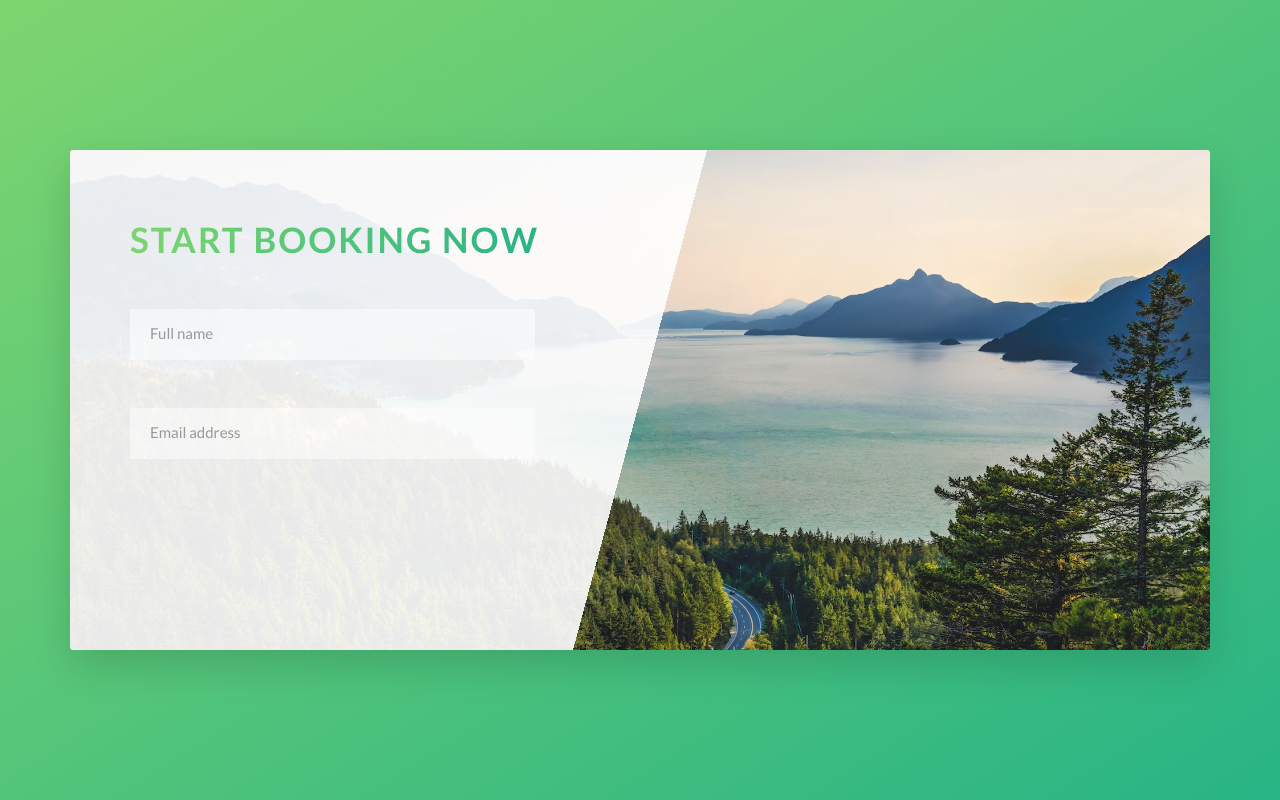
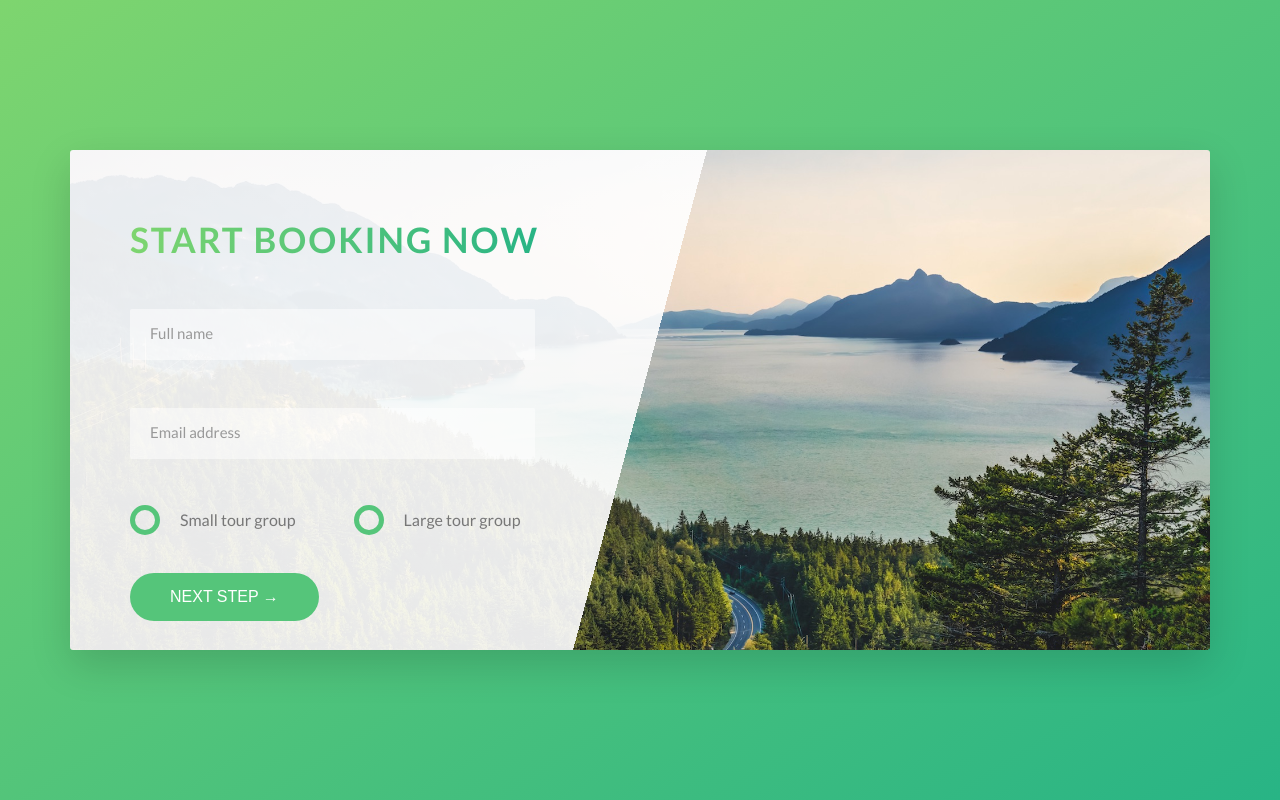
Before and after one commit to Falence/natourss, a website: page index.html in a window 1280 px wide. Shown: the part 4453-5253 px from the top of the page. Drawn offline with Linux system fonts and the light colour scheme.

Commit message:
building the bocking section part 3

```diff
--- a/index.html
+++ b/index.html
@@ -286,13 +286,37 @@
                                         Start booking now
                                     </h2>
                                 </div>
+
                                 <div class="form__group">
                                     <input id="name" type="text" class="form__input" placeholder="Full name" required>
                                     <label for="name" class="form__label">Full name</label>
                                 </div>
+
                                 <div class="form__group">
                                     <input id="email" type="email" class="form__input" placeholder="Email address" required>
                                     <label for="email" class="form__label">Email address</label>
+                                </div>
+
+                                <div class="form__group u-margin-bottom-medium">
+                                    <div class="form__radio-group">
+                                        <input id="small" type="radio" class="form__radio-input" name="size">
+                                        <label for="small" class="form__radio-label">
+                                            <span class="form__radio-button"></span>
+                                            Small tour group
+                                        </label>
+                                    </div>
+
+                                    <div class="form__radio-group">
+                                        <input id="large" type="radio" class="form__radio-input" name="size">
+                                        <label for="large" class="form__radio-label">
+                                            <span class="form__radio-button"></span>
+                                            Large tour group
+                                        </label>
+                                    </div>
+                                </div>
+
+                                <div class="form__group">
+                                    <button class="btn btn--green">Next step &rarr;</button>
                                 </div>
                             </form>
                         </div>
--- a/sass/base/_utilities.scss
+++ b/sass/base/_utilities.scss
@@ -1,23 +1,23 @@
 .u-center-text {
-	text-align: center;
+	text-align: center !important;
 }
 
 .u-margin-bottom-small {
-	margin-bottom: 1.5rem;
+	margin-bottom: 1.5rem !important;
 }
 
 .u-margin-bottom-medium {
-	margin-bottom: 4rem;
+	margin-bottom: 4rem !important;
 }
 
 .u-margin-bottom-big {
-	margin-bottom: 8rem;
+	margin-bottom: 8rem !important;
 }
 
 .u-margin-top-big {
-	margin-top: 8rem;
+	margin-top: 8rem !important;
 }
 
 .u-margin-top-huge {
-	margin-top: 10rem;
+	margin-top: 10rem !important;
 }
--- a/sass/components/_button.scss
+++ b/sass/components/_button.scss
@@ -1,4 +1,5 @@
 .btn {
+	&,
 	&:link,
 	&:visited {
 		text-transform: uppercase;
@@ -9,6 +10,10 @@
 		transition: all 0.2s;
 		position: relative;
     	font-size: $default-font-size;
+
+		// change for the <button> element
+		border: none;
+		cursor: pointer;
 	}
 
 	&:hover {
@@ -21,7 +26,9 @@
 		}
 	}
 
-	&:active {
+	&:active,
+	&:focus {
+		outline: none;
 		transform: translateY(-0.1rem);
 		box-shadow: 0 0.5rem 1rem rgba($color-black, 0.2);
 	}
--- a/sass/components/_form.scss
+++ b/sass/components/_form.scss
@@ -45,4 +45,50 @@
         visibility: hidden;
         transform: translateY(-4rem);
     }
+
+    &__radio-input {
+        display: none;
+    }
+
+    &__radio-group {
+        width: 49%;
+        display: inline-block;
+    }
+
+    &__radio-label {
+        font-size: $default-font-size;
+        cursor: pointer;
+        position: relative;
+        padding-left: 5rem;
+    }
+
+    &__radio-button {
+        height: 3rem;
+        width: 3rem;
+        border: 5px solid $color-primary;
+        border-radius: 50%;
+        display: inline-block;
+        position: absolute;
+        left: 0;
+        top: -.5rem;
+
+        &::after {
+            content: "";
+            display: block;
+            height: 1.3rem;
+            width: 1.3rem;
+            border-radius: 50%;
+            position: absolute;
+            top: 50%;
+            left: 50%;
+            transform: translate(-50%, -50%);
+            background-color: $color-primary;
+            opacity: 0;
+            transition: all .3s;
+        }
+    }
+
+    &__radio-input:checked ~ &__radio-label &__radio-button::after {
+        opacity: 1;
+    }
 }
```
Also changed, not shown: css/style.css.
